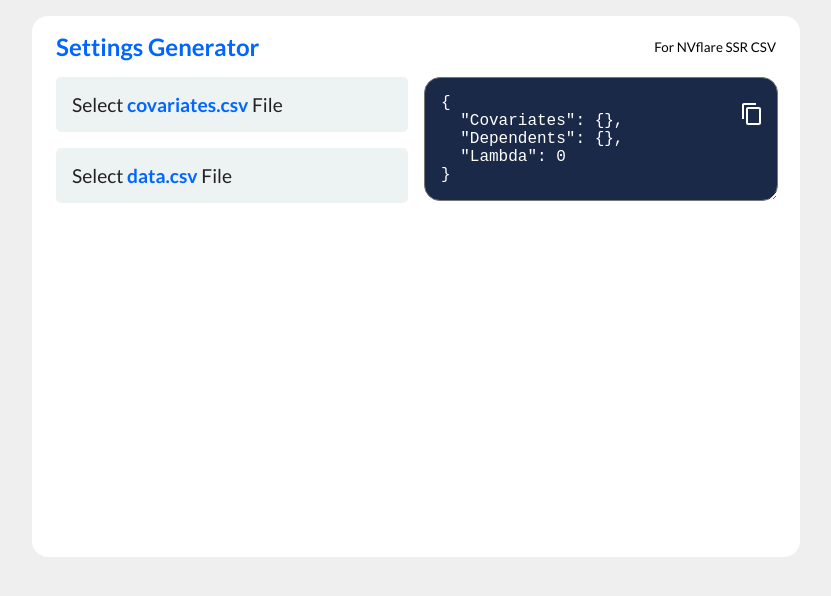
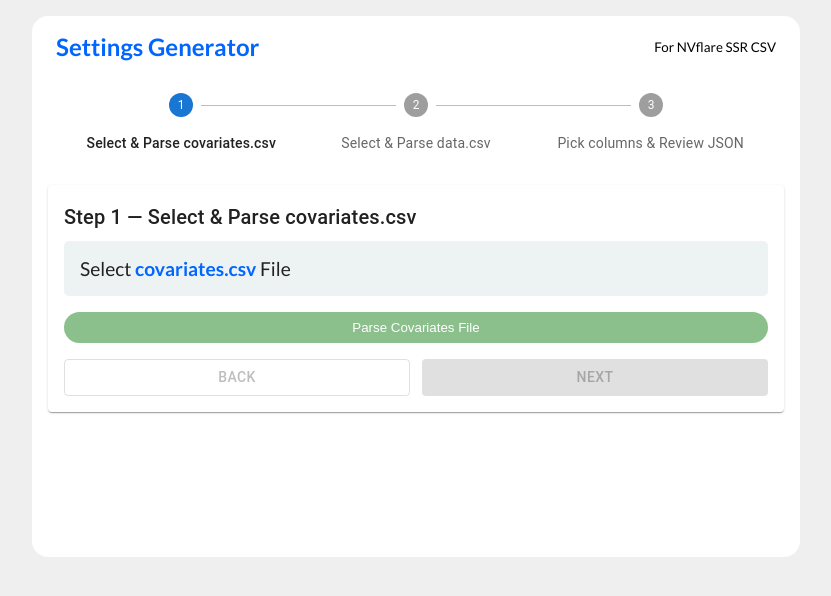
Before and after one commit to trendscenter/nvflare-ssr-csv-helper, a React (Create React App) app: page / in a window 1280 px wide. Shown: the top 596 px of the page, without its empty margins (224-1055 px from the left). Built offline with nearby package versions, Linux system fonts and the light colour scheme.

Commit message:
Adding columns selection for both files and making the whole process a stepped procedure

```diff
--- a/src/App.css
+++ b/src/App.css
@@ -39,7 +39,7 @@ section {
   display: flex;
   flex-direction: column;
   width: calc(800px - 4rem);
-  height: calc(525px - 1rem);
+  min-height: calc(525px - 1rem);
   margin: 2% auto;
   border-radius: 1rem;
   padding: 1rem;
--- a/src/App.js
+++ b/src/App.js
@@ -1,151 +1,195 @@
-// Filename - App.js
-
+// App.js
 import React, { useState, useEffect } from "react";
 import CheckCircleIcon from '@mui/icons-material/CheckCircle';
 import ContentCopyIcon from '@mui/icons-material/ContentCopy';
 import { TextareaAutosize } from '@mui/base/TextareaAutosize';
 import copy from 'copy-text-to-clipboard';
 import Papa from "papaparse";
+import {
+  Autocomplete,
+  TextField,
+  Checkbox,
+  Chip,
+  Box,
+  Typography,
+  Stepper,
+  Step,
+  StepLabel,
+  Paper,
+  Divider,
+  Button,
+  Stack
+} from "@mui/material";
 import "./App.css";
 
-// Allowed extensions for input file
 const allowedExtensions = ["csv"];
 
+const steps = [
+  "Select & Parse covariates.csv",
+  "Select & Parse data.csv",
+  "Pick columns & Review JSON"
+];
+
 const App = () => {
-
   const [error, setError] = useState("");
   const [covFile, setCovFile] = useState("");
   const [dataFile, setDataFile] = useState("");
-    const [paramObj, setParamObj] = useState({ "Covariates": {}, "Dependents": {}, "Lambda": 0});
+  const [paramObj, setParamObj] = useState({ Covariates: {}, Dependents: {}, Lambda: 0});
   const [isCopied, setIsCopied] = useState(false);
 
+  const [covColumns, setCovColumns] = useState([]);
+  const [dataColumns, setDataColumns] = useState([]);
 
+  const [selectedCov, setSelectedCov] = useState([]);
+  const [selectedDep, setSelectedDep] = useState([]);
+
+  // Stepper state (manual control)
+  const [activeStep, setActiveStep] = useState(0);
+
+  // ---------- File handling ----------
   const handleFileChange = (e, filename) => {
     setError("");
-
-        // Check if user has entered the file
     if (e.target.files.length) {
       const inputFile = e.target.files[0];
-
-            // Check the file extensions, if it not
-            // included in the allowed extensions
-            // we show the error
-            const fileExtension =
-                inputFile?.type.split("/")[1];
-            if (
-                !allowedExtensions.includes(fileExtension)
-            ) {
+      const fileExtension = inputFile?.type.split("/")[1];
+      if (!allowedExtensions.includes(fileExtension)) {
         setError("Please input a csv file");
         return;
       }
-
-            console.log(inputFile,filename);
-
       if (inputFile.name !== filename){
-            setError("Please select your "+filename+" file");
+        setError("Please select your " + filename + " file");
         return;
-           }else{
-            if(filename === 'covariates.csv'){
-              setCovFile(inputFile);
-            }
-            if(filename === 'data.csv'){
-              setDataFile(inputFile);
-            }
+      } else {
+        if (filename === 'covariates.csv') setCovFile(inputFile);
+        if (filename === 'data.csv') setDataFile(inputFile);
       }
     }
   };
 
-    const handleParseCov = (file) => {
-        // If user clicks the parse button without
-        // a file we show a error
+  // ---------- Type helpers ----------
+  const isNumeric = (num) =>
+    ((typeof num === 'number') || (typeof num === "string" && num.trim() !== '')) && !isNaN(num);
+
+  const isBooleanLiteral = (str) => {
+    if (str === null || str === undefined) return false;
+    const s = String(str).trim();
+    return ['true', 'false', 'True', 'False', '0', '1'].includes(s);
+  };
+
+  const classifyValue = (value) => {
+    if (value === null) return 'NoneType';
+    if (Array.isArray(value)) return 'list';
+    const t = typeof value;
+    if (t === 'object') return 'dict';
+    if (isBooleanLiteral(value)) return 'bool';
+    if (isNumeric(value)) {
+      const n = Number(value);
+      return Number.isInteger(n) ? 'int' : 'float';
+    }
+    if (t === 'string') return 'str';
+    if (t === 'undefined') return 'undefined';
+    return 'unknown';
+  };
+
+  // Majority-vote type inference for a column (never "Mixed")
+  const inferColumnType = (values) => {
+    const counts = new Map();
+    for (const v of values) {
+      if (v === '' || v === null || v === undefined) continue;
+      const type = classifyValue(v);
+      counts.set(type, (counts.get(type) || 0) + 1);
+    }
+    if (counts.size === 0) return 'NoneType';
+    let best = null, bestCount = -1;
+    counts.forEach((cnt, type) => {
+      if (cnt > bestCount) { best = type; bestCount = cnt; }
+    });
+    return best || 'str';
+  };
+
+  // Parse → build { name, type } catalog for columns
+  const parseFileToCatalog = (file, onDone) => {
     if (!file) return alert("Enter a valid file");
-
-        // Initialize a reader which allows user
-        // to read any file or blob.
     const reader = new FileReader();
-
-        // Event listener on reader when the file
-        // loads, we parse it and set the data.
-        reader.onload = async ({ target, key }) => {
+    reader.onload = async ({ target }) => {
       const csv = Papa.parse(target.result, {
         header: true,
+        skipEmptyLines: true,
       });
-            const parsedData = csv?.data;
-            const rows = Object.keys(parsedData[0]);
-
-            const columns = Object.values(parsedData[0]);
-            const res = rows.reduce((acc, e, i) => {
-                return {...acc, [e]: typeVars(columns[i])};
-            }, []);
-            console.log({'Covariates':res});
-            setParamObj({...paramObj, Covariates: res});
+      const rows = csv?.data || [];
+      if (!rows.length) {
+        onDone([]);
+        return;
+      }
+      const columnNames = Object.keys(rows[0]);
+      const sample = rows.slice(0, 1000);
+      const catalog = columnNames.map((name) => {
+        const colVals = sample.map(r => r[name]);
+        const type = inferColumnType(colVals);
+        return { name, type };
+      });
+      onDone(catalog);
     };
     reader.readAsText(file);
   };
 
-    const handleParseData = (file) => {
-      // If user clicks the parse button without
-      // a file we show a error
-      if (!file) return alert("Enter a valid file");
+  const handleParseCov = (file) =>
+    parseFileToCatalog(file, (catalog) => {
+      setCovColumns(catalog);
+      setSelectedCov([]); // reset on re-parse
+    });
 
-      // Initialize a reader which allows user
-      // to read any file or blob.
-      const reader = new FileReader();
+  const handleParseData = (file) =>
+    parseFileToCatalog(file, (catalog) => {
+      setDataColumns(catalog);
+      setSelectedDep([]); // reset on re-parse
+    });
 
-      // Event listener on reader when the file
-      // loads, we parse it and set the data.
-      reader.onload = async ({ target, key }) => {
-          const csv = Papa.parse(target.result, {
-              header: true,
-          });
-          const parsedData = csv?.data;
-          const rows = Object.keys(parsedData[0]);
+  // Keep paramObj in sync with selections
+  useEffect(() => {
+    setIsCopied(false);
+    const cov = selectedCov.reduce((acc, opt) => {
+      acc[opt.name] = opt.type;
+      return acc;
+    }, {});
+    const dep = selectedDep.reduce((acc, opt) => {
+      acc[opt.name] = opt.type;
+      return acc;
+    }, {});
+    setParamObj(prev => ({ ...prev, Covariates: cov, Dependents: dep }));
+  }, [selectedCov, selectedDep]);
 
-          const columns = Object.values(parsedData[0]);
-          const res = rows.reduce((acc, e, i) => {
-              return {...acc, [e]: typeVars(columns[i])};
-          }, []);
-          console.log({'Dependents':res});
-          setParamObj({...paramObj, Dependents:res});
-      };
-      reader.readAsText(file);
+  const handleCopy = () => {
+    copy(JSON.stringify(paramObj, null, 2));
+    setIsCopied(true);
   };
 
-    useEffect(() => {
-      setIsCopied(false);
-    }, [paramObj]);
+  const getOptionLabel = (opt) => opt?.name || "";
 
-    const isNumeric = (num) => (typeof(num) === 'number' || typeof(num) === "string" && num.trim() !== '') && !isNaN(num);
+  // ---------- Stepper logic / guards ----------
+  const covParsed = covColumns.length > 0;
+  const dataParsed = dataColumns.length > 0;
 
-    const isBoolean = (str) => {
-      const boolVals = ['true', 'false', 'True', 'False', '0', '1'];
-      return boolVals.includes(str);
-    }
+  const canNextFromStep = (step) => {
+    if (step === 0) return covParsed;  // must parse covariates first
+    if (step === 1) return dataParsed; // must parse data next
+    if (step === 2) return false;      // last step; use Finish
+    return false;
+  };
 
-    const typeVars = (value) => {
-      if(isBoolean(value)){
-          return 'bool';
-      } else if (isNumeric(value)) {
-          return Number.isInteger(value) ? 'int' : 'float';
-      } else if (typeof value === 'string') {
-          return 'str';
-      } else if (Array.isArray(value)) {
-          return 'list';
-      } else if (value === null) {
-          return 'NoneType';
-      } else if (typeof value === 'object') {
-          return 'dict'; // Similar to Python's dictionary
-      } else if (typeof value === 'undefined') {
-          return 'undefined';
-      } else {
-          return 'unknown';
+  const handleNext = () => {
+    if (activeStep < steps.length - 1 && canNextFromStep(activeStep)) {
+      setActiveStep((prev) => prev + 1);
     }
   };
 
-    const handleCopy = () => {
-      copy(JSON.stringify(paramObj, null, 2));
-      setIsCopied(!isCopied);
-    }
+  const handleBack = () => {
+    if (activeStep > 0) setActiveStep((prev) => prev - 1);
+  };
+
+  const handleFinish = () => {
+    handleCopy();
+  };
 
   return (
     <div className="App">
@@ -154,13 +198,24 @@ const App = () => {
           <h2>Settings Generator</h2>
           <small>For NVflare SSR CSV</small>
         </div>
-                <div>
-                  <section>
-                    <div style={{position: 'relative', marginTop: '0'}}>
-                      <label
-                          htmlFor="csvInputCov"
-                          style={{ display: "block" }}
-                      >
+
+        {/* Step indicator */}
+        <Paper elevation={0} sx={{ p: 2, mb: 2 }}>
+          <Stepper activeStep={activeStep} alternativeLabel>
+            {steps.map((label) => (
+              <Step key={label}>
+                <StepLabel>{label}</StepLabel>
+              </Step>
+            ))}
+          </Stepper>
+        </Paper>
+
+        {/* STEP 0: covariates.csv */}
+        {activeStep === 0 && (
+          <Paper elevation={1} sx={{ p: 2, mb: 3 }}>
+            <Typography variant="h6" gutterBottom>Step 1 — Select & Parse covariates.csv</Typography>
+            <Box sx={{ position: 'relative', mt: 1 }}>
+              <label htmlFor="csvInputCov" style={{ display: "block" }}>
                 Select <b>covariates.csv</b> File
               </label>
               <input
@@ -169,34 +224,84 @@ const App = () => {
                 name="file"
                 type="File"
               />
-                      {covFile && <div style={{
-                        fontSize: '2rem',
-                        position: 'absolute',
-                        top: '-1rem',
-                        right: '-0.5rem'
-                      }}>
+              {covFile && (
+                <Box sx={{ fontSize: '2rem', position: 'absolute', top: '-1rem', right: '-0.5rem' }}>
                   <CheckCircleIcon style={{color: '#2FB600', background:'white', borderRadius: '50%'}} />
-                      </div>}
-                    </div>
-                    {covFile && <div style={{marginTop: '1rem'}}>
+                </Box>
+              )}
+            </Box>
+
+            <Box sx={{ mt: 2 }}>
               <button
                 onClick={() => handleParseCov(covFile)}
+                disabled={!covFile}
                 style={{
-                            background: '#2FB600',
+                  background: covFile ? '#2FB600' : '#8bbf8b',
                   border: 'none',
                   padding: '0.5rem 1rem',
                   borderRadius: '1rem',
-                            color: 'white'
+                  color: 'white',
+                  cursor: covFile ? 'pointer' : 'not-allowed'
                 }}
               >
                 Parse Covariates File
               </button>
-                    </div>}
-                    <div style={{position: 'relative', marginTop: '1rem'}}>
-                      <label
-                          htmlFor="csvInputData"
-                          style={{ display: "block" }}
+            </Box>
+
+            {covParsed && (
+              <>
+                <Divider sx={{ my: 2 }} />
+                <Typography variant="subtitle2" gutterBottom>Pick Covariate Columns</Typography>
+                <Autocomplete
+                  multiple
+                  options={covColumns}
+                  value={selectedCov}
+                  onChange={(e, val) => setSelectedCov(val)}
+                  getOptionLabel={getOptionLabel}
+                  filterSelectedOptions
+                  disableCloseOnSelect
+                  renderOption={(props, option, { selected }) => (
+                    <li {...props} key={`cov-${option.name}`}>
+                      <Checkbox checked={selected} style={{ marginRight: 8 }} />
+                      <Box sx={{ display: 'flex', gap: 1, alignItems: 'center' }}>
+                        <span>{option.name}</span>
+                        <Chip size="small" label={option.type} />
+                      </Box>
+                    </li>
+                  )}
+                  renderInput={(params) => (
+                    <TextField
+                      {...params}
+                      placeholder="Search columns…"
+                      size="small"
+                      fullWidth
+                      sx={{ width: '100%', maxWidth: '100%' }}
+                    />
+                  )}
+                  sx={{ width: '100%', maxWidth: '100%' }}
+                />
+              </>
+            )}
+
+            <Stack direction="row" spacing={1.5} sx={{ mt: 2 }} justifyContent="flex-end">
+              <Button variant="outlined" disabled onClick={handleBack}>Back</Button>
+              <Button
+                variant="contained"
+                onClick={handleNext}
+                disabled={!canNextFromStep(0)}
               >
+                Next
+              </Button>
+            </Stack>
+          </Paper>
+        )}
+
+        {/* STEP 1: data.csv */}
+        {activeStep === 1 && (
+          <Paper elevation={1} sx={{ p: 2, mb: 3 }}>
+            <Typography variant="h6" gutterBottom>Step 2 — Select & Parse data.csv</Typography>
+            <Box sx={{ position: 'relative', mt: 1 }}>
+              <label htmlFor="csvInputData" style={{ display: "block" }}>
                 Select <b>data.csv</b> File
               </label>
               <input
@@ -205,70 +310,211 @@ const App = () => {
                 name="file"
                 type="File"
               />
-                      {dataFile && <div style={{
-                        fontSize: '2rem',
-                        position: 'absolute',
-                        top: '-1rem',
-                        right: '-0.5rem'
-                      }}>
+              {dataFile && (
+                <Box sx={{ fontSize: '2rem', position: 'absolute', top: '-1rem', right: '-0.5rem' }}>
                   <CheckCircleIcon style={{color: '#2FB600', background:'white', borderRadius: '50%'}} />
-                      </div>}
-                    </div>
-                    {dataFile && <div style={{marginTop: '1rem'}}>
+                </Box>
+              )}
+            </Box>
+
+            <Box sx={{ mt: 2 }}>
               <button
                 onClick={() => handleParseData(dataFile)}
+                disabled={!dataFile}
                 style={{
-                            background: '#2FB600',
+                  background: dataFile ? '#2FB600' : '#8bbf8b',
                   border: 'none',
                   padding: '0.5rem 1rem',
                   borderRadius: '1rem',
-                            color: 'white'
+                  color: 'white',
+                  cursor: dataFile ? 'pointer' : 'not-allowed'
                 }}
               >
                 Parse Data File
               </button>
-                    </div>}
-                    {error && <div>{error}</div>}
-                  </section>
-                  <section>
-                    {<div style={{
-                      position: 'relative',
-                      width: 'calc(100% - 2rem)'
-                      }}>
-                      {isCopied ? <span
-                        style={{
-                          position: 'absolute',
-                          top: '1.5rem',
-                          right: '-1rem',
-                          background: 'none',
-                          border: 'none',
-                          color: '#aaa'
-                        }}>
-                          Copied</span>:<button
-                        onClick={() => handleCopy()}
+            </Box>
+
+            {dataParsed && (
+              <>
+                <Divider sx={{ my: 2 }} />
+                <Typography variant="subtitle2" gutterBottom>Pick Dependent Columns</Typography>
+                <Autocomplete
+                  multiple
+                  options={dataColumns}
+                  value={selectedDep}
+                  onChange={(e, val) => setSelectedDep(val)}
+                  getOptionLabel={getOptionLabel}
+                  filterSelectedOptions
+                  disableCloseOnSelect
+                  renderOption={(props, option, { selected }) => (
+                    <li {...props} key={`dep-${option.name}`}>
+                      <Checkbox checked={selected} style={{ marginRight: 8 }} />
+                      <Box sx={{ display: 'flex', gap: 1, alignItems: 'center' }}>
+                        <span>{option.name}</span>
+                        <Chip size="small" label={option.type} />
+                      </Box>
+                    </li>
+                  )}
+                  renderInput={(params) => (
+                    <TextField
+                      {...params}
+                      placeholder="Search columns…"
+                      size="small"
+                      fullWidth
+                      sx={{ width: '100%', maxWidth: '100%' }}
+                    />
+                  )}
+                  sx={{ width: '100%', maxWidth: '100%' }}
+                />
+              </>
+            )}
+
+            <Stack direction="row" spacing={1.5} sx={{ mt: 2 }} justifyContent="space-between">
+              <Button variant="outlined" onClick={handleBack}>Back</Button>
+              <Button
+                variant="contained"
+                onClick={handleNext}
+                disabled={!canNextFromStep(1)}
+              >
+                Next
+              </Button>
+            </Stack>
+          </Paper>
+        )}
+
+        {/* STEP 2: Review / Copy */}
+        {activeStep === 2 && (
+          <Paper elevation={1} sx={{ p: 2, mb: 3 }}>
+            <Typography variant="h6" gutterBottom>Step 3 — Pick columns & Review / Copy Settings JSON</Typography>
+
+            <Divider sx={{ my: 2 }} />
+            <Typography variant="subtitle2" gutterBottom>Covariate Columns</Typography>
+            {covParsed ? (
+              <Autocomplete
+                multiple
+                options={covColumns}
+                value={selectedCov}
+                onChange={(e, val) => setSelectedCov(val)}
+                getOptionLabel={getOptionLabel}
+                filterSelectedOptions
+                disableCloseOnSelect
+                renderOption={(props, option, { selected }) => (
+                  <li {...props} key={`cov2-${option.name}`}>
+                    <Checkbox checked={selected} style={{ marginRight: 8 }} />
+                    <Box sx={{ display: 'flex', gap: 1, alignItems: 'center' }}>
+                      <span>{option.name}</span>
+                      <Chip size="small" label={option.type} />
+                    </Box>
+                  </li>
+                )}
+                renderInput={(params) => (
+                  <TextField
+                    {...params}
+                    placeholder="Search columns…"
+                    size="small"
+                    fullWidth
+                    sx={{ width: '100%', maxWidth: '100%' }}
+                  />
+                )}
+                sx={{ width: '100%', maxWidth: '100%', mb: 2 }}
+              />
+            ) : (
+              <Typography variant="body2" color="text.secondary" sx={{ mb: 2 }}>
+                (No covariates parsed; go back to Step 1.)
+              </Typography>
+            )}
+
+            <Typography variant="subtitle2" gutterBottom>Dependent Columns</Typography>
+            {dataParsed ? (
+              <Autocomplete
+                multiple
+                options={dataColumns}
+                value={selectedDep}
+                onChange={(e, val) => setSelectedDep(val)}
+                getOptionLabel={getOptionLabel}
+                filterSelectedOptions
+                disableCloseOnSelect
+                renderOption={(props, option, { selected }) => (
+                  <li {...props} key={`dep2-${option.name}`}>
+                    <Checkbox checked={selected} style={{ marginRight: 8 }} />
+                    <Box sx={{ display: 'flex', gap: 1, alignItems: 'center' }}>
+                      <span>{option.name}</span>
+                      <Chip size="small" label={option.type} />
+                    </Box>
+                  </li>
+                )}
+                renderInput={(params) => (
+                  <TextField
+                    {...params}
+                    placeholder="Search columns…"
+                    size="small"
+                    fullWidth
+                    sx={{ width: '100%', maxWidth: '100%' }}
+                  />
+                )}
+                sx={{ width: '100%', maxWidth: '100%', mb: 2 }}
+              />
+            ) : (
+              <Typography variant="body2" color="text.secondary" sx={{ mb: 2 }}>
+                (No dependents parsed; go back to Step 2.)
+              </Typography>
+            )}
+
+            <Box sx={{ position: 'relative', width: 'calc(100% - 2rem)', mt: 1 }}>
+              {isCopied ? (
+                <span style={{ position: 'absolute', top: '1.5rem', right: '-1rem', color: '#aaa' }}>
+                  Copied
+                </span>
+              ) : (
+                <button
+                  onClick={handleCopy}
                   style={{
                     position: 'absolute',
                     top: '1.5rem',
                     right: 'calc(-50% - 0.5rem)',
                     background: 'none',
-                          border: 'none'
+                    border: 'none',
+                    cursor: 'pointer'
                   }}
-                      ><ContentCopyIcon style={{color: 'white', background: '#1A2948'}} />
-                      </button>}
+                  title="Copy JSON"
+                >
+                  <ContentCopyIcon style={{color: 'white', background: '#1A2948'}} />
+                </button>
+              )}
+
               <TextareaAutosize
+                minRows={6}
+                maxRows={22}
                 style={{
                   background: '#1A2948',
                   fontSize: '1rem',
                   color: 'white',
                   padding: '1rem',
                   borderRadius: '1rem',
-                          width: '100%'
+                  width: '100%',
+                  overflowY: 'auto',
+                  resize: 'none'
                 }}
                 value={JSON.stringify(paramObj, null, 2)}
+                readOnly
               />
-                    </div>}
-                  </section>
-                </div>
+            </Box>
+
+            <Stack direction="row" spacing={1.5} sx={{ mt: 2 }} justifyContent="space-between">
+              <Button variant="outlined" onClick={handleBack}>Back</Button>
+              <Button
+                variant="contained"
+                color={isCopied ? "success" : "primary"}
+                onClick={handleFinish}
+                disabled={!covParsed || !dataParsed}
+              >
+                {isCopied ? "Copied!" : "Finish"}
+              </Button>
+            </Stack>
+          </Paper>
+        )}
+
+        {error && <div style={{ color: '#b00020' }}>{error}</div>}
       </div>
     </div>
   );
```
Lines whose indentation alone changed are shown as unchanged.
